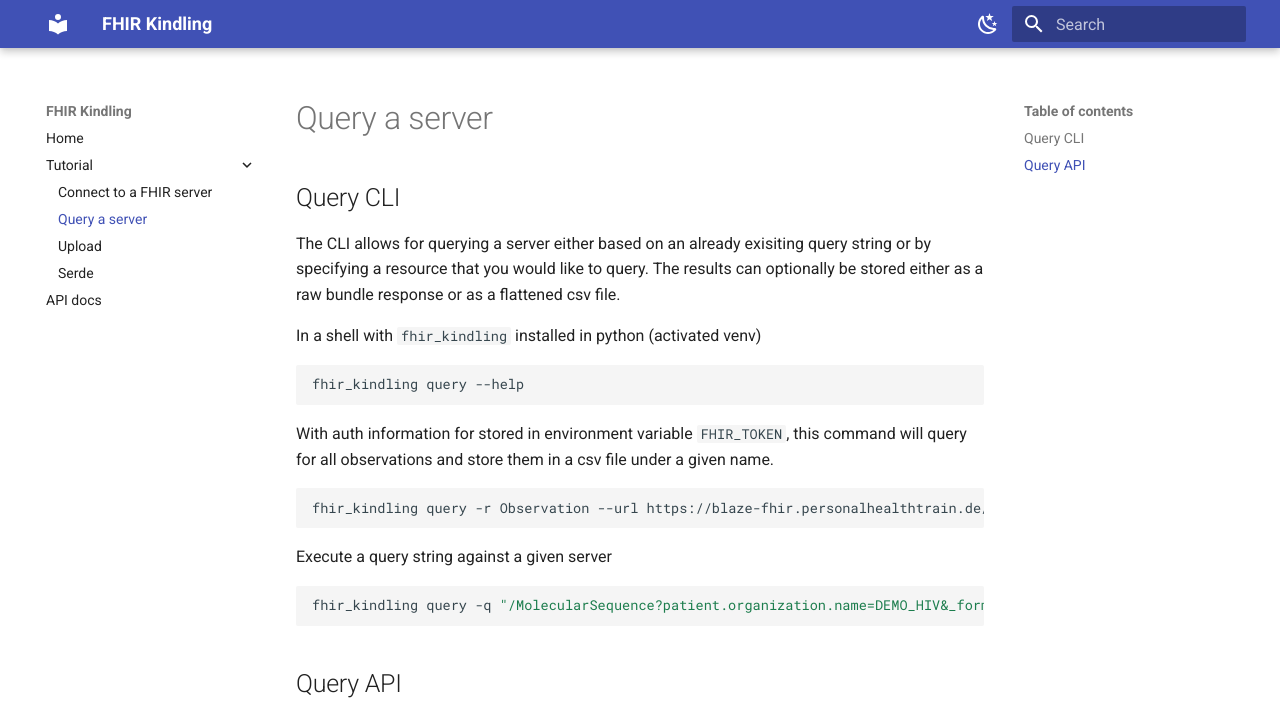
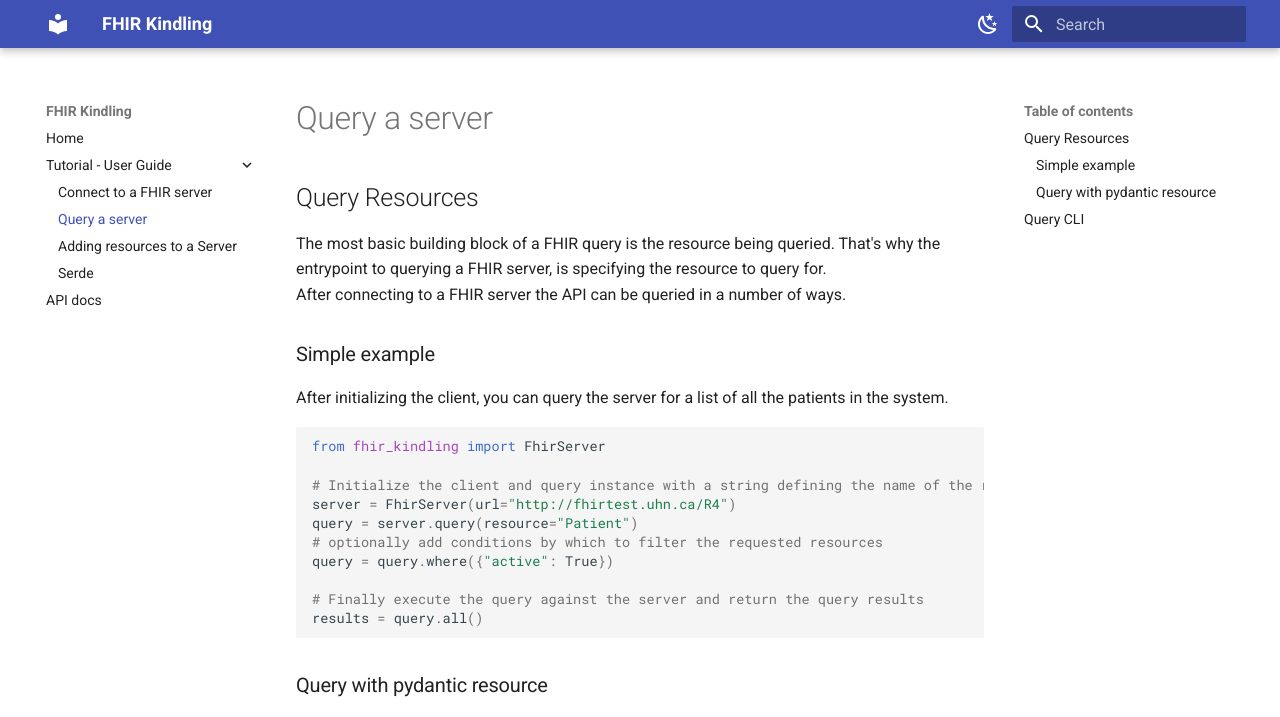
Before and after one commit to migraf/fhir-kindling, an MkDocs documentation site: the page built from docs/query.md, in a window 1280 px wide and 1400 px high. Shown: the top 717 px of the window. Built offline with MkDocs 1.6.1 and Material for MkDocs 9.7.7, drawn with Linux system fonts in a browser that asks for light colours; some of the changed text lies outside the part shown; grey boxes are pictures that could not be loaded.

Commit message:
updated query documentation

````diff
--- a/docs/query.md
+++ b/docs/query.md
@@ -1,5 +1,45 @@
+## Query Resources
+The most basic building block of a FHIR query is the resource being queried. That's why the entrypoint to querying a
+FHIR server, is specifying the resource to query for.
+After connecting to a FHIR server the API can be queried in a number of ways.
+
+### Simple example
+After initializing the client, you can query the server for a list of all the patients in the system.
+
+```python
+from fhir_kindling import FhirServer
+
+# Initialize the client and query instance with a string defining the name of the resource
+server = FhirServer(url="http://fhirtest.uhn.ca/R4")
+query = server.query(resource="Patient")
+# optionally add conditions by which to filter the requested resources
+query = query.where({"active": True})
+
+# Finally execute the query against the server and return the query results
+results = query.all()
+
+```
+
+
+
+
+### Query with pydantic resource
+The resource to be queried can also be specified using a pydantic model from the fhir.resources library.
+
+```python
+from fhir_kindling import FhirServer
+from fhir.resources.patient import Patient
+
+server = FhirServer(url="http://fhirtest.uhn.ca/R4")
+query = server.query(resource=Patient)
+
+query_result = query.all()
+```
+
+
+
 ## Query CLI
-The CLI allows for querying a server either based on an already exisiting query string or by specifying a resource that
+The CLI allows for querying a server either based on an already existing query string or by specifying a resource that
 you would like to query.
 The results can optionally be stored either as a raw bundle response or as a flattened csv file.
 
@@ -17,23 +57,3 @@ Execute a query string against a given server
 ```shell
 fhir_kindling query -q "/MolecularSequence?patient.organization.name=DEMO_HIV&_format=json" --url <base-url-fhir-api> -u <username> -p <password> --token <token> -f "query_results.csv" -o csv
 ```
-
-## Query API
-
-::: fhir_kindling.cli.query_functions.query_server
-    rendering:
-      heading_level: 3
-      show_root_heading: True
-      show_root_full_path: False
-
-::: fhir_kindling.cli.query_functions.query_resource
-    rendering:
-      heading_level: 3
-      show_root_heading: True
-      show_root_full_path: False
-
-::: fhir_kindling.cli.query_functions.query_with_string
-    rendering:
-      heading_level: 3
-      show_root_heading: True
-      show_root_full_path: False
--- a/mkdocs.yml
+++ b/mkdocs.yml
@@ -17,10 +17,10 @@ site_dir: public
 
 nav:
   - Home: index.md
-  - Tutorial:
+  - Tutorial - User Guide:
     - Connect to a FHIR server: connect.md
     - Query a server: query.md
-    - Upload: upload.md
+    - Adding resources to a Server: upload.md
     - Serde: serde.md
   - API docs: api.md
 
````
Also changed, not shown: 1 other file.
